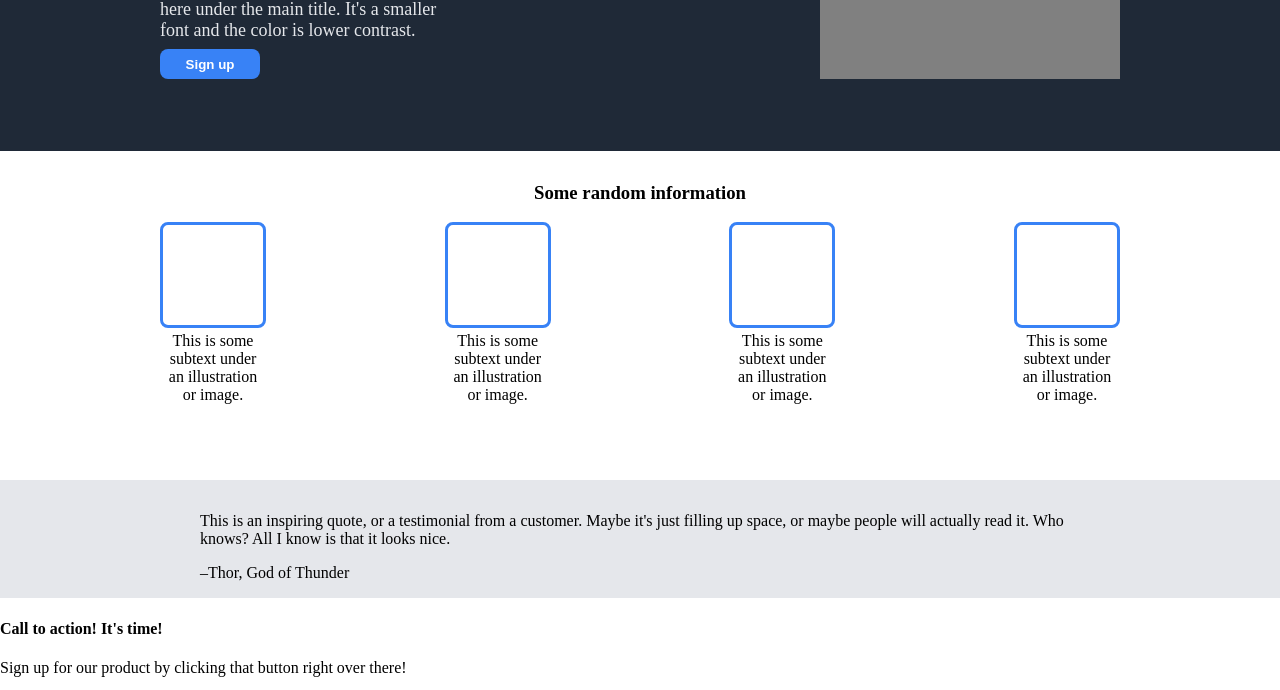
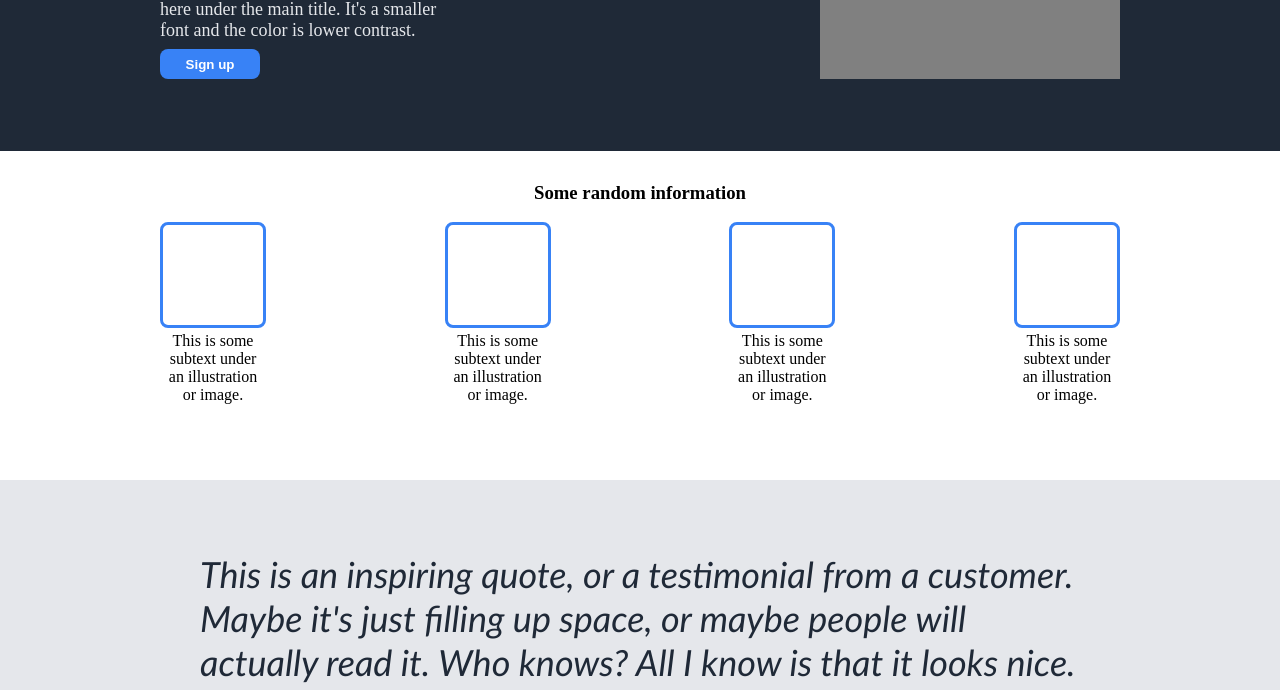
Before and after one commit to R-Gilliard-Jr/odin-landing-page, a plain HTML site: page index.html in a window 1280 px wide. Shown: the part 231-921 px from the top of the page. Drawn offline with Linux system fonts and the light colour scheme.

Commit message:
First draft of styling

```diff
--- a/style.css
+++ b/style.css
@@ -22,7 +22,7 @@ ul {
     color: #F9FAF8;
 }
 
-.section-1, .section-2, .section-3 {
+.section-1, .section-2, .section-3, .footer {
     padding: 0 12.5vw;
 }
 
@@ -123,3 +123,60 @@ div.example-img {
     display: flex;
     background-color: #E5e7eb;
 }
+
+.section-3 blockquote {
+    display: flex;
+    flex-direction: column;
+    font-family: Calibri, 'Sans Serif';
+    font-size: 36px;
+    font-style: italic;
+    font-weight: 100;
+    color: #1f2937;
+}
+
+.section-3 blockquote p {
+    font-weight: 200;
+}
+
+.section-3 blockquote footer {
+    align-self: flex-end;
+    font-size: 24px;
+    font-weight: 700;
+}
+
+.section-4 {
+    border-radius: 8px;
+    background: #3882f6;
+    margin: 36px 12.5vw;
+}
+
+.section-4 .call-to-act {
+    display: flex;
+    justify-content: space-between;
+    padding: 24px 72px;
+}
+
+.call-to-act h4 {
+    font-size: 12px;
+    color: #F9FAF8;
+    margin: 0;
+    padding: 0;
+}
+
+.call-to-act p {
+    font-size: 10px;
+    color: #E5e7eb;
+    margin: 0;
+    padding: 0;
+}
+
+.call-to-act button {
+    border: solid #F9FAF8 2px;
+    padding: 0 12px;
+    font-size: 12px;
+}
+
+.footer {
+    display: flex;
+    text-align: center;
+}
```
